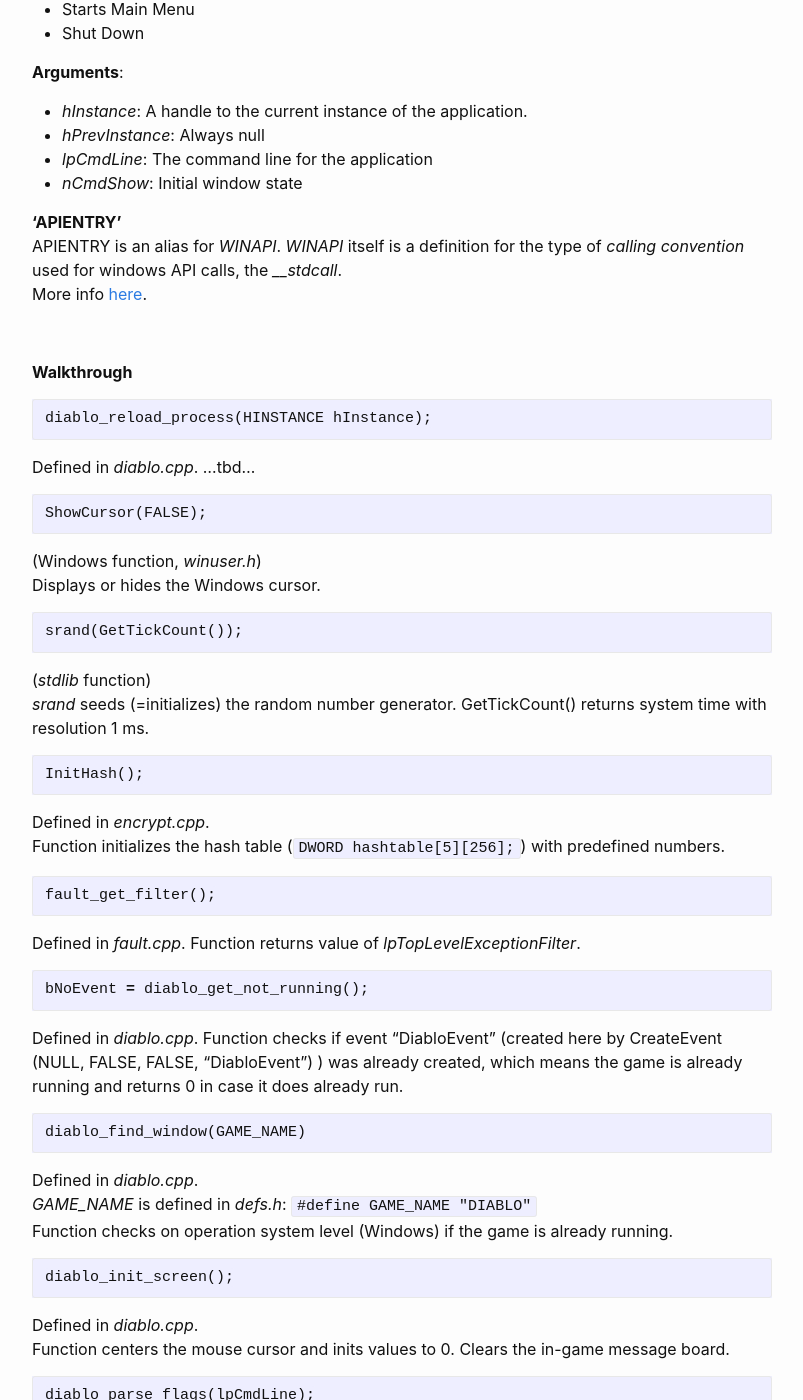
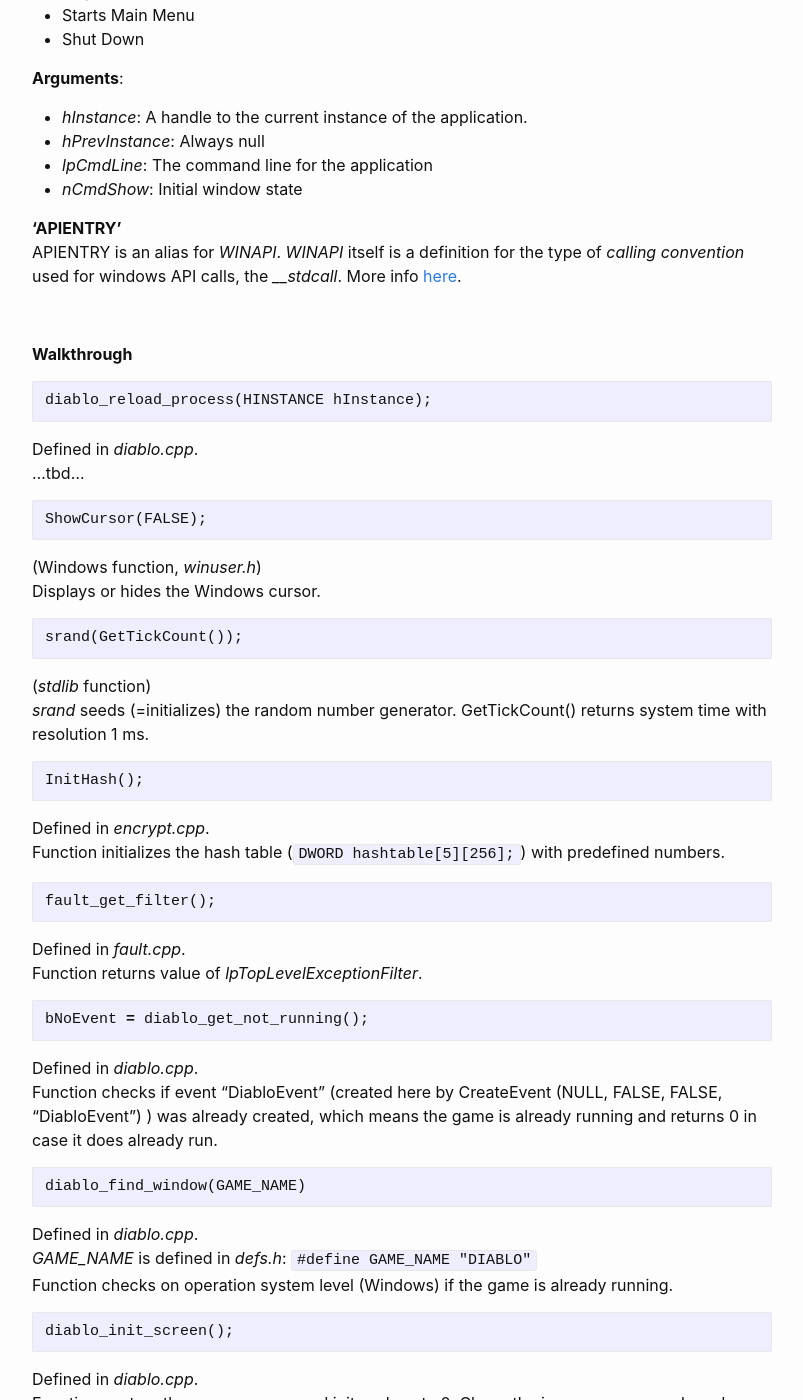
Before and after one commit to Hautaklyttn/progDocs, a Jekyll site: the page built from docs/articles/projects/code_walkthrough_diablo.md, in a window 1280 px wide and 1400 px high, scrolled down 626 px. Shown: the whole window, without its empty margins (238-1041 px from the left). Built offline with Jekyll 4.4.1, drawn with Linux system fonts in a browser that asks for light colours; some of the changed text lies outside the part shown.

Commit message:
Diablo walkthrough update

```diff
--- a/docs/articles/projects/code_walkthrough_diablo.md
+++ b/docs/articles/projects/code_walkthrough_diablo.md
@@ -6,20 +6,21 @@ layout: default
 
 &nbsp;
 
-# Diablo 1 <font size=-1>(1996 - Blizzard North)</font>
+# Diablo 1 <font size="-1">(1996 - Blizzard North)</font>
 ---
 
 ## Code Walkthrough
 
 &nbsp;
 
-### **Entry Point** <font size=-1>(Function **WinMain ()**)</font>
+### **Entry Point** <font size="-1">(Function **WinMain ()**)</font>
 
 **File**:
 &nbsp;&nbsp;&nbsp;*diablo.cpp*
+
 **Function**:
 *int APIENTRY **WinMain** (HINSTANCE hInstance, HINSTANCE hPrevInstance, LPSTR lpCmdLine, int nCmdShow)*
-&nbsp;
+
 **Purpose**:
 - Checking environment
 - Initializes system
@@ -36,8 +37,7 @@ layout: default
 &nbsp;
 
 **'APIENTRY'**
-APIENTRY is an alias for *WINAPI*. *WINAPI* itself is a definition for the type of *calling convention* used for windows API calls, the *__stdcall*.
-More info [here](../c_cpp.html#ch1-12).
+APIENTRY is an alias for *WINAPI*. *WINAPI* itself is a definition for the type of *calling convention* used for windows API calls, the *__stdcall*. More info [here](../c_cpp.html#ch1-12).
 
 &nbsp;
 
```
